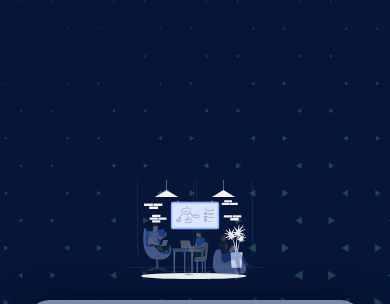
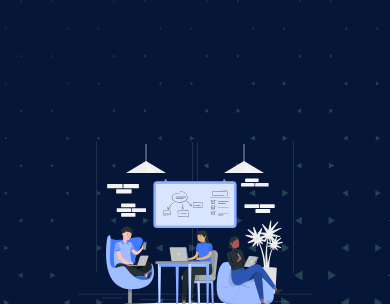
Before and after one commit to KaickyNoveleto/Login-Page, a plain HTML site: page index.html in a window 390 px wide. Shown: the top 304 px of the page. Drawn offline with Linux system fonts and the light colour scheme.

Commit message:
Alterado o tamanho da imagem
Aumentado o tamanho da imagem de equipe, para não ficar tão pequena para telas de dispositivos menores.

```diff
--- a/styles/login-style.css
+++ b/styles/login-style.css
@@ -43,7 +43,7 @@ main {
 
 .left-side > h1 {
     padding-left: 10%;
-    font-size: 3vw;
+    font-size: 3.5vw;
     font-weight: 200;
     color: #7788AA;
 }
@@ -161,8 +161,8 @@ main {
         width: 100%;
         height: auto;
     }
-    .login-image {
-        width: 48vw;
+    .team-work {
+        width: 60vw;
     }
     .login-card {
         margin-bottom: 10px;
```
